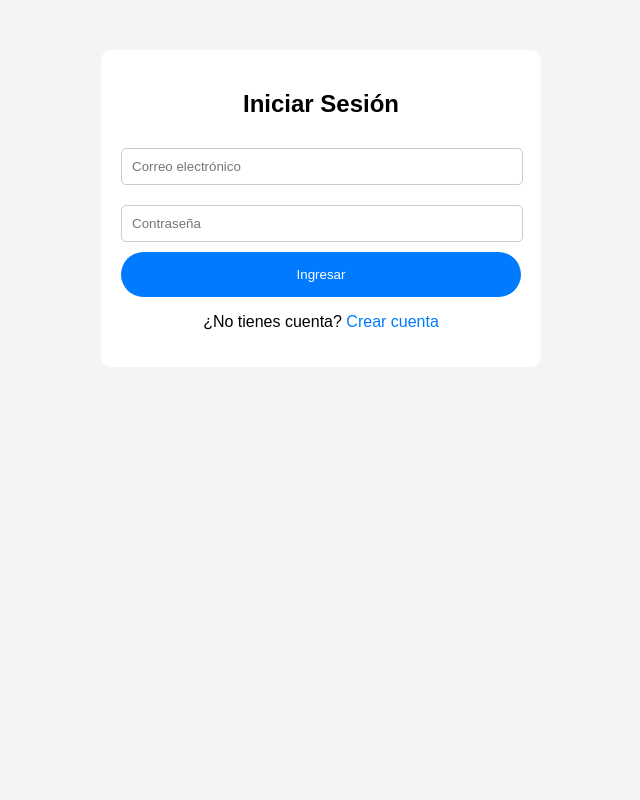
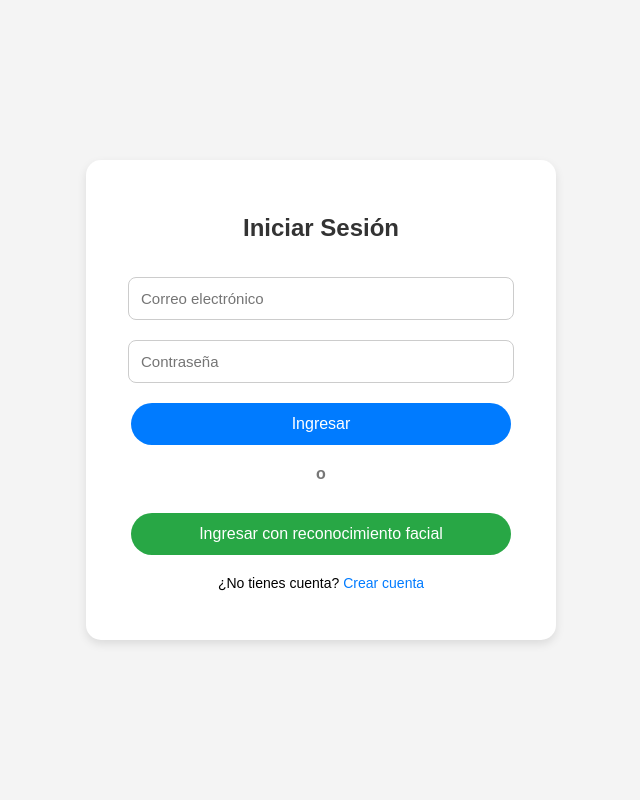
Before and after one commit to Andrescjmaster/Flask-usuarios, a Flask app: page /login in a window 1280 px wide. Shown: the whole page, without its empty margins (319-959 px from the left). Run offline with Flask 3, Linux system fonts and the light colour scheme; some libraries are stand-ins or nearby versions.

Commit message:
creacion de registro_facial

```diff
--- a/app.py
+++ b/app.py
@@ -1,9 +1,9 @@
-from flask import Flask, render_template, request, redirect, url_for, session
+from flask import Flask, render_template, request, redirect, url_for, session, jsonify
 import psycopg2, os
-from urllib.parse import urlparse
 import psycopg2.extras
+import numpy as np
 
-# Importar utilidades faciales (asegúrate de tener facial_utils.py en la misma carpeta)
+# Importar utilidades faciales
 from facial_utils import obtener_embedding, comparar_embeddings
 
 app = Flask(__name__)
@@ -13,6 +13,8 @@ app.secret_key = "clave_super_segura"
 DATABASE_URL = os.getenv("DATABASE_URL")
 
 def get_connection():
+    # Espera que DATABASE_URL esté en formato de conexión compatible con psycopg2.
+    # En Render, DATABASE_URL suele estar definido como variable de entorno.
     return psycopg2.connect(DATABASE_URL)
 
 # ----------------- FUNCIONES DE BD -----------------
@@ -29,6 +31,7 @@ def crear_tabla():
         )
     """)
     conn.commit()
+    cursor.close()
     conn.close()
 
 def agregar_usuario(nombre, correo, contraseña):
@@ -38,9 +41,14 @@ def agregar_usuario(nombre, correo, contraseña):
         cursor.execute("INSERT INTO usuarios (nombre, correo, contraseña) VALUES (%s, %s, %s)",
                        (nombre, correo, contraseña))
         conn.commit()
-    except psycopg2.Error:
+    except psycopg2.Error as e:
+        # Si falla (por ejemplo duplicado), devolvemos False
+        print("Error agregar_usuario:", e)
+        conn.rollback()
+        cursor.close()
         conn.close()
         return False
+    cursor.close()
     conn.close()
     return True
 
@@ -49,6 +57,7 @@ def obtener_usuario(correo):
     cursor = conn.cursor()
     cursor.execute("SELECT * FROM usuarios WHERE correo = %s", (correo,))
     usuario = cursor.fetchone()
+    cursor.close()
     conn.close()
     return usuario
 
@@ -57,6 +66,7 @@ def obtener_todos_usuarios():
     cursor = conn.cursor()
     cursor.execute("SELECT * FROM usuarios")
     usuarios = cursor.fetchall()
+    cursor.close()
     conn.close()
     return usuarios
 
@@ -69,6 +79,7 @@ def modificar_usuario(id_usuario, nombre, correo, contraseña):
         WHERE id = %s
     """, (nombre, correo, contraseña, id_usuario))
     conn.commit()
+    cursor.close()
     conn.close()
 
 def eliminar_usuario(id_usuario):
@@ -76,6 +87,7 @@ def eliminar_usuario(id_usuario):
     cursor = conn.cursor()
     cursor.execute("DELETE FROM usuarios WHERE id = %s", (id_usuario,))
     conn.commit()
+    cursor.close()
     conn.close()
 
 # Crear tabla si no existe
@@ -85,24 +97,26 @@ except Exception as e:
     print("⚠️ Error al crear la tabla:", e)
 
 # Crear usuario admin si no existe
-if not obtener_usuario("andresfelipeaguasaco@gmail.com"):
-    agregar_usuario("Administrador", "andresfelipeaguasaco@gmail.com", "123456789")
+try:
+    if not obtener_usuario("andresfelipeaguasaco@gmail.com"):
+        agregar_usuario("Administrador", "andresfelipeaguasaco@gmail.com", "123456789")
+except Exception as e:
+    print("⚠️ Error comprobando/creando admin:", e)
 
-# ----------------- ROOT -----------------
+# ----------------- RUTAS -----------------
 @app.route('/')
 def root():
     if "usuario" in session:
         return redirect(url_for('home'))
     return redirect(url_for('login'))
 
-# ----------------- HOME -----------------
 @app.route('/home')
 def home():
     if "usuario" not in session:
         return redirect(url_for('login'))
     return render_template('home.html', usuario=session['usuario'])
 
-# ----------------- LOGIN -----------------
+# ----------------- LOGIN (normal) -----------------
 @app.route('/login', methods=['GET', 'POST'])
 def login():
     if request.method == 'POST':
@@ -118,41 +132,78 @@ def login():
             return "❌ Usuario o contraseña incorrectos. <a href='/login'>Intentar de nuevo</a>"
     return render_template('login.html')
 
-# ----------------- LOGIN FACIAL -----------------
-@app.route('/login_facial', methods=['POST'])
-def login_facial():
-    imagen = request.form.get('imagen')
+# ----------------- PAGINA: LOGIN FACIAL -----------------
+@app.route('/login_face', methods=['GET'])
+def login_face_page():
+    # muestra la plantilla que abre la cámara y captura
+    return render_template('login_face.html')
+
+# ----------------- ENDPOINT: LOGIN FACIAL (POST JSON) -----------------
+@app.route('/login_face', methods=['POST'])
+def login_face_post():
+    """
+    Espera JSON: { "imagen": "<dataurl>" }
+    Retorna JSON: { "success": True/False, "usuario": nombre OR "error": mensaje }
+    """
+    data = request.get_json(silent=True)
+    if not data:
+        return jsonify({"success": False, "error": "No se recibió JSON"}), 400
+
+    imagen = data.get("imagen")
     if not imagen:
-        return "⚠️ No se envió imagen", 400
+        return jsonify({"success": False, "error": "No se envió imagen"}), 400
 
+    # Obtener embedding del frame recibido
     embedding_actual = obtener_embedding(imagen)
     if embedding_actual is None:
-        return "⚠️ No se detectó un rostro válido.", 400
+        return jsonify({"success": False, "error": "No se detectó un rostro válido"}), 400
 
     try:
         conn = get_connection()
         cursor = conn.cursor()
-        # Traer solo usuarios con rostro no nulo
         cursor.execute("SELECT nombre, correo, rostro FROM usuarios WHERE rostro IS NOT NULL")
         filas = cursor.fetchall()
+        cursor.close()
         conn.close()
 
+        # comparar con cada rostro guardado
         for nombre, correo, rostro_guardado in filas:
             if rostro_guardado is None:
                 continue
             try:
-                if comparar_embeddings(rostro_guardado, embedding_actual):
+                # reconstruir embedding guardado
+                embedding_guardado = np.frombuffer(rostro_guardado, dtype=np.float32)
+                if comparar_embeddings(embedding_guardado, embedding_actual):
                     session['usuario'] = nombre
                     session['correo'] = correo
-                    return "✅ OK"
+                    return jsonify({"success": True, "usuario": nombre})
             except Exception as e:
                 print("Error comparando embeddings:", e)
                 continue
 
-        return "🚫 Rostro no reconocido.", 401
+        return jsonify({"success": False, "error": "Rostro no reconocido"}), 401
+
     except Exception as e:
-        print("Error login_facial:", e)
-        return "❌ Error interno", 500
+        print("Error en login_face POST:", e)
+        return jsonify({"success": False, "error": "Error interno"}), 500
+
+# ----------------- (Compatibilidad) antigua ruta POST si alguna página la usa -----------------
+@app.route('/login_facial', methods=['POST'])
+def login_facial_compat():
+    """
+    Compatibilidad con endpoints antiguos que envían form-urlencoded (campo 'imagen').
+    Aquí aceptamos tanto form como JSON; delegamos a login_face_post para lógica.
+    """
+    # si viene multipart/form o form-urlencoded
+    imagen = request.form.get('imagen') or request.values.get('imagen')
+    if imagen:
+        # emular JSON y llamar directamente al handler
+        request_json = {"imagen": imagen}
+        # Llamamos a la misma lógica reutilizable:
+        return login_face_post()
+    else:
+        # si no vino por form, intentamos JSON
+        return login_face_post()
 
 # ----------------- REGISTER -----------------
 @app.route('/register', methods=['GET', 'POST'])
@@ -161,19 +212,21 @@ def register():
         nombre = request.form['nombre']
         correo = request.form['correo']
         contraseña = request.form['contraseña']
-        rostro_base64 = request.form.get('rostro')  # campo oculto del form (dataURL)
+        rostro_base64 = request.form.get('rostro')  # puede ser None
 
         rostro_embedding = None
         if rostro_base64:
+            # obtener embedding (numpy array)
             rostro_embedding = obtener_embedding(rostro_base64)
 
         conn = get_connection()
         cursor = conn.cursor()
         try:
             if rostro_embedding is not None:
+                # convertir a bytes antes de guardar
                 cursor.execute(
                     "INSERT INTO usuarios (nombre, correo, contraseña, rostro) VALUES (%s, %s, %s, %s)",
-                    (nombre, correo, contraseña, psycopg2.Binary(rostro_embedding))
+                    (nombre, correo, contraseña, psycopg2.Binary(rostro_embedding.tobytes()))
                 )
             else:
                 cursor.execute(
@@ -183,6 +236,7 @@ def register():
             conn.commit()
         except psycopg2.Error as e:
             conn.rollback()
+            cursor.close()
             conn.close()
             # Si es error por duplicado
             if getattr(e, 'pgcode', None) == '23505':
@@ -191,6 +245,7 @@ def register():
             return f"⚠️ Error al registrar usuario: {e}"
         finally:
             try:
+                cursor.close()
                 conn.close()
             except:
                 pass
@@ -219,24 +274,18 @@ def rutinas():
         return redirect(url_for('login'))
     return render_template("rutinas.html", usuario=session["usuario"])
 
-
-# ----------------- ROSTRO / REGISTRO FACIAL -----------------
-
+# ----------------- REGISTRO FACIAL -----------------
 @app.route('/registro_rostro')
 def registro_rostro():
-    """
-    Muestra la página donde el usuario puede capturar su rostro.
-    """
     if "usuario" not in session:
         return redirect(url_for('login'))
     return render_template('registro_rostro.html', usuario=session["usuario"])
 
 @app.route('/guardar_rostro', methods=['POST'])
 def guardar_rostro():
-    """
-    Recibe la imagen del rostro en base64, genera el embedding y lo guarda en la base de datos.
-    """
-    data = request.get_json()
+    data = request.get_json(silent=True)
+    if not data:
+        return {"success": False, "error": "No se envió JSON"}
     imagen = data.get("imagen")
     correo = session.get("correo")
 
@@ -244,27 +293,28 @@ def guardar_rostro():
         return {"success": False, "error": "Datos incompletos"}
 
     try:
-        # Obtener el embedding con DeepFace
         embedding = obtener_embedding(imagen)
+        if embedding is None:
+            return {"success": False, "error": "No se detectó rostro válido"}
+
         embedding_bytes = embedding.tobytes()
 
         conn = get_connection()
         cursor = conn.cursor()
-        cursor.execute("UPDATE usuarios SET rostro = %s WHERE correo = %s", (embedding_bytes, correo))
+        cursor.execute("UPDATE usuarios SET rostro = %s WHERE correo = %s", (psycopg2.Binary(embedding_bytes), correo))
         conn.commit()
+        cursor.close()
         conn.close()
         return {"success": True}
     except Exception as e:
         print("Error al guardar rostro:", e)
         return {"success": False, "error": str(e)}
 
-
 @app.route('/verificar_rostro', methods=['POST'])
 def verificar_rostro():
-    """
-    Compara el rostro enviado con el rostro guardado en la base de datos.
-    """
-    data = request.get_json()
+    data = request.get_json(silent=True)
+    if not data:
+        return {"success": False, "error": "No se envió JSON"}
     imagen = data.get("imagen")
     correo = data.get("correo")
 
@@ -276,6 +326,7 @@ def verificar_rostro():
         cursor = conn.cursor()
         cursor.execute("SELECT nombre, rostro FROM usuarios WHERE correo = %s", (correo,))
         fila = cursor.fetchone()
+        cursor.close()
         conn.close()
 
         if not fila or fila[1] is None:
@@ -284,6 +335,9 @@ def verificar_rostro():
         nombre, rostro_guardado = fila
         embedding_guardado = np.frombuffer(rostro_guardado, dtype=np.float32)
         embedding_actual = obtener_embedding(imagen)
+
+        if embedding_actual is None:
+            return {"success": False, "error": "No se detectó rostro válido"}
 
         if comparar_embeddings(embedding_actual, embedding_guardado):
             session["usuario"] = nombre
@@ -294,8 +348,6 @@ def verificar_rostro():
     except Exception as e:
         print("Error en verificar_rostro:", e)
         return {"success": False, "error": str(e)}
-
-
 
 # ----------------- PANEL ADMIN -----------------
 ADMIN_EMAIL = "andresfelipeaguasaco@gmail.com"
@@ -323,6 +375,7 @@ def admin_modificar(id_usuario):
     cursor = conn.cursor()
     cursor.execute("SELECT * FROM usuarios WHERE id = %s", (id_usuario,))
     usuario = cursor.fetchone()
+    cursor.close()
     conn.close()
     return render_template("admin_modificar.html", usuario=usuario)
 
@@ -342,4 +395,5 @@ def logout():
 
 # ----------------- MAIN -----------------
 if __name__ == '__main__':
-    app.run(host='0.0.0.0', port=int(os.environ.get('PORT', 5000)))
+    port = int(os.environ.get("PORT", 5000))
+    app.run(host='0.0.0.0', port=port)
--- a/templates/login.html
+++ b/templates/login.html
@@ -4,25 +4,89 @@
     <meta charset="UTF-8">
     <title>Iniciar Sesión</title>
     <style>
-        body { font-family: Arial, sans-serif; background: #f4f4f4; }
-        .container { max-width: 400px; margin: 50px auto; background: white; padding: 20px; border-radius: 10px; }
-        h2 { text-align: center; }
-        input { width: 95%; padding: 10px; margin: 10px 0; border: 1px solid #ccc; border-radius: 5px; }
-        button { width: 100%; padding: 15px; background: #007bff; color: white; border: none; border-radius: 50px; }
-        button:hover { background: #0056b3; cursor: pointer; }
-        .extra { text-align: center; margin-top: 10px; }
-        .extra a { color: #007bff; text-decoration: none; }
+        body {
+            font-family: Arial, sans-serif;
+            background: #f4f4f4;
+            display: flex;
+            justify-content: center;
+            align-items: center;
+            height: 100vh;
+            margin: 0;
+        }
+        .container {
+            max-width: 400px;
+            background: white;
+            padding: 35px;
+            border-radius: 15px;
+            box-shadow: 0 4px 10px rgba(0,0,0,0.1);
+            text-align: center;
+        }
+        h2 {
+            margin-bottom: 25px;
+            color: #333;
+        }
+        input {
+            width: 90%;
+            padding: 12px;
+            margin: 10px 0;
+            border: 1px solid #ccc;
+            border-radius: 8px;
+            font-size: 15px;
+        }
+        button {
+            width: 95%;
+            padding: 12px;
+            border: none;
+            border-radius: 25px;
+            font-size: 16px;
+            color: white;
+            background: #007bff;
+            margin-top: 10px;
+            cursor: pointer;
+            transition: 0.3s;
+        }
+        button:hover { background: #0056b3; }
+        .extra {
+            margin-top: 20px;
+            font-size: 14px;
+        }
+        .extra a {
+            color: #007bff;
+            text-decoration: none;
+        }
         .extra a:hover { text-decoration: underline; }
+        .divider {
+            margin: 20px 0;
+            text-align: center;
+            font-weight: bold;
+            color: #777;
+        }
+        .face-btn {
+            background: #28a745;
+        }
+        .face-btn:hover {
+            background: #1e7e34;
+        }
     </style>
 </head>
 <body>
     <div class="container">
         <h2>Iniciar Sesión</h2>
+
+        <!-- Formulario tradicional -->
         <form action="/login" method="POST">
             <input type="email" name="correo" placeholder="Correo electrónico" required>
             <input type="password" name="contraseña" placeholder="Contraseña" required>
             <button type="submit">Ingresar</button>
         </form>
+
+        <div class="divider">o</div>
+
+        <!-- Botón para reconocimiento facial -->
+        <form action="/login_face" method="GET">
+            <button type="submit" class="face-btn">Ingresar con reconocimiento facial</button>
+        </form>
+
         <div class="extra">
             <p>¿No tienes cuenta? <a href="/register">Crear cuenta</a></p>
         </div>
--- a/templates/register.html
+++ b/templates/register.html
@@ -28,7 +28,7 @@
                 <input type="email" id="correo" name="correo" placeholder="Correo electrónico" required>
                 <input type="password" id="contraseña" name="contraseña" placeholder="Contraseña" required>
 
-                <button type="button" id="abrirCamara">Tomar foto</button>
+                <button type="button" id="abrirCamara">Tomar foto (opcional)</button>
                 <button type="submit">Registrarse</button>
             </form>
 
```
Also changed, not shown: templates/login_face.html (added, +94 -0 lines).
